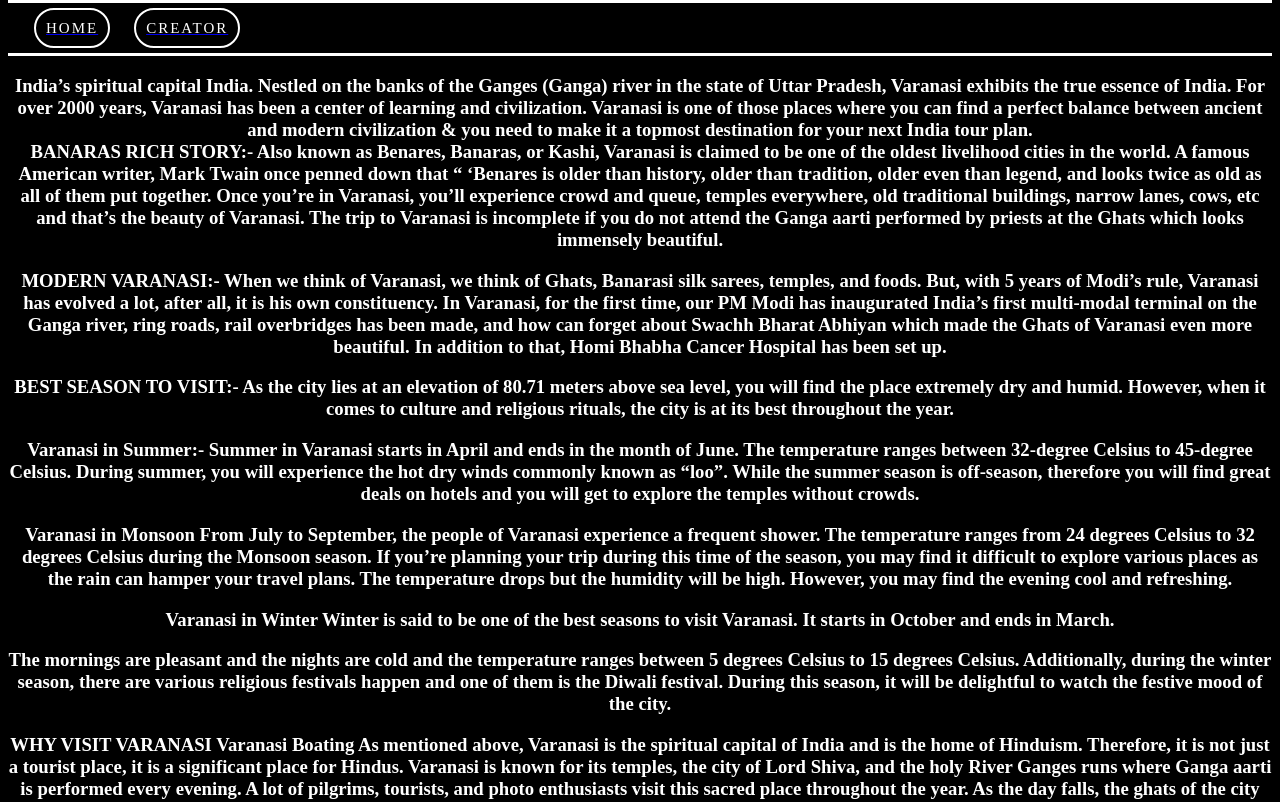
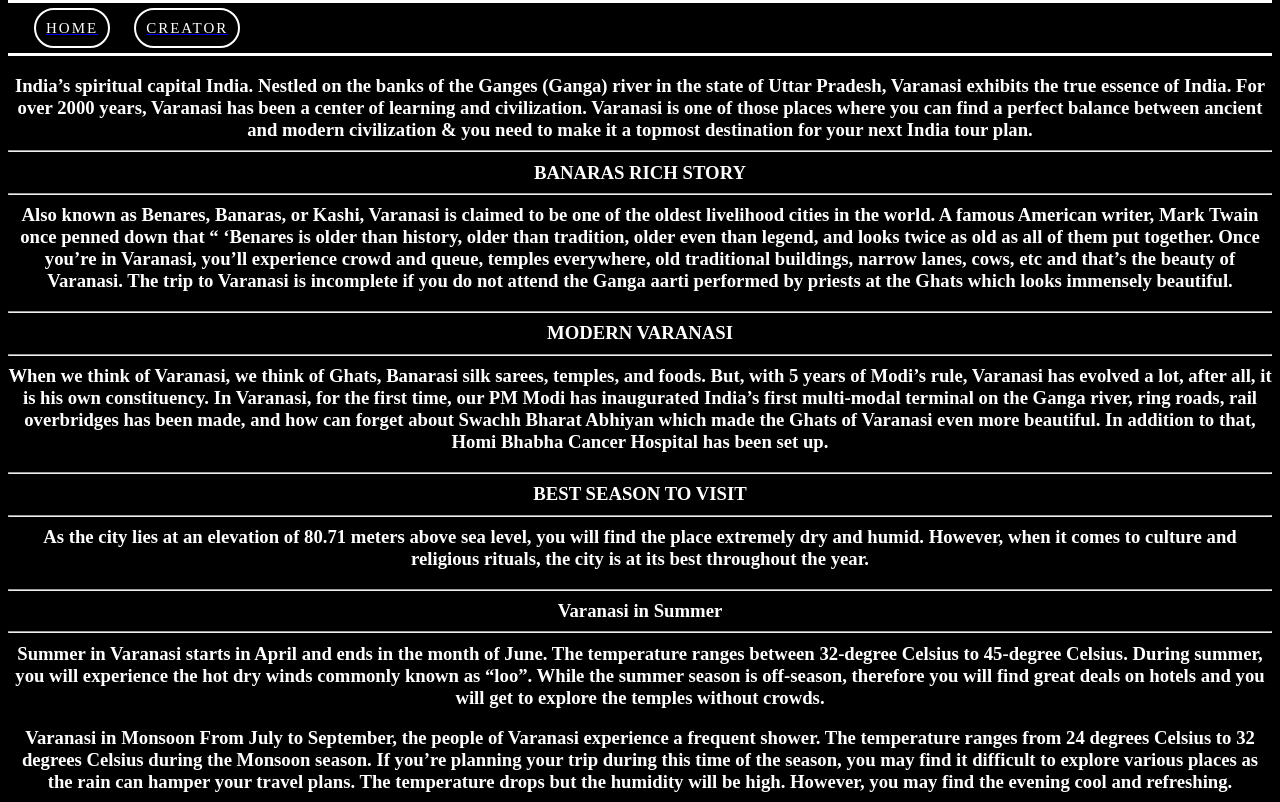
Before and after one commit to adarsh07gupta/varanasi, a plain HTML site: page INDEX.HTML in a window 1280 px wide. Shown: the part 535-1337 px from the top of the page. Drawn offline with Linux system fonts and the light colour scheme.

Commit message:
Update INDEX.HTML

```diff
--- a/INDEX.HTML
+++ b/INDEX.HTML
@@ -21,8 +21,8 @@
 <center><P><h3>India’s spiritual capital India. Nestled on the banks of the Ganges (Ganga) river in the state of Uttar Pradesh, Varanasi exhibits the true essence of India. For over 2000 years, Varanasi has been a center of learning and civilization.
 
     Varanasi is one of those places where you can find a perfect balance between ancient and modern civilization & you need to make it a topmost destination for your next India tour plan.
-</br>
-    BANARAS RICH STORY:-
+</br><HR>
+    BANARAS RICH STORY<HR>
 
 Also known as Benares, Banaras, or Kashi, Varanasi is claimed to be one of the oldest livelihood cities in the world.
 
@@ -30,16 +30,16 @@ A famous American writer, Mark Twain once penned down that “ ‘Benares is old
 Once you’re in Varanasi, you’ll experience crowd and queue, temples everywhere, old traditional buildings, narrow lanes, cows, etc and that’s the beauty of Varanasi.
 The trip to Varanasi is incomplete if you do not attend the Ganga aarti performed by priests at the Ghats which looks immensely beautiful.</P>
 <p>
-    MODERN VARANASI:-
+    <HR>MODERN VARANASI<HR>
 When we think of Varanasi, we think of Ghats, Banarasi silk sarees, temples, and foods. But, with 5 years of Modi’s rule, Varanasi has evolved a lot, after all, it is his own constituency.
 
 In Varanasi, for the first time, our PM Modi has inaugurated India’s first multi-modal terminal on the Ganga river, ring roads, rail overbridges has been made, and how can forget about Swachh Bharat Abhiyan which made the Ghats of Varanasi even more beautiful.
 In addition to that, Homi Bhabha Cancer Hospital has been set up.</p>
 <p>
-BEST SEASON TO VISIT:-
+<HR>BEST SEASON TO VISIT<HR>
 As the city lies at an elevation of 80.71 meters above sea level, you will find the place extremely dry and humid. However, when it comes to culture and religious rituals, the city is at its best throughout the year.</p>
 <p>
-Varanasi in Summer:-
+<HR>Varanasi in Summer<HR>
 Summer in Varanasi starts in April and ends in the month of June. The temperature ranges between 32-degree Celsius to 45-degree Celsius. During summer, you will experience the hot dry winds commonly known as “loo”.
 
 While the summer season is off-season, therefore you will find great deals on hotels and you will get to explore the temples without crowds.  </p>
```
